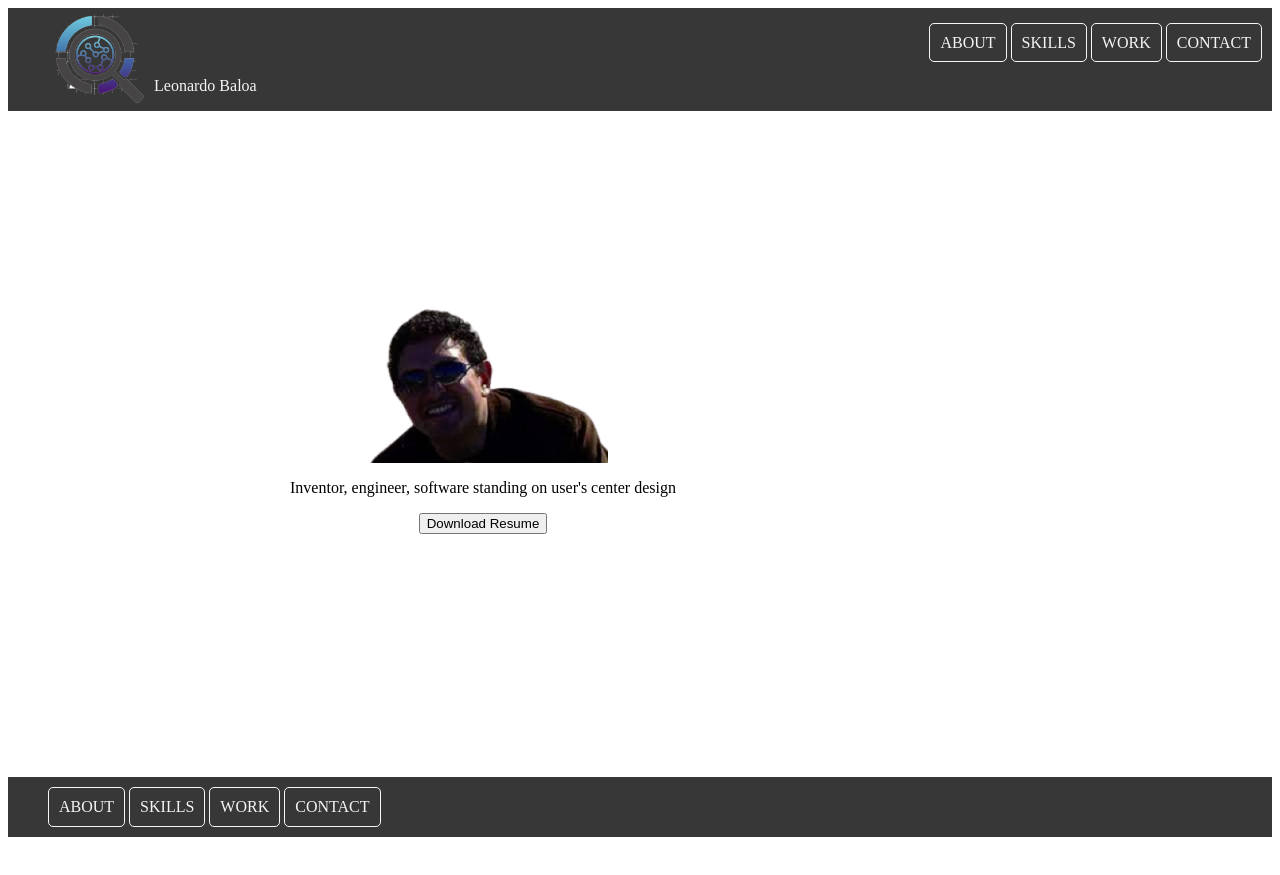
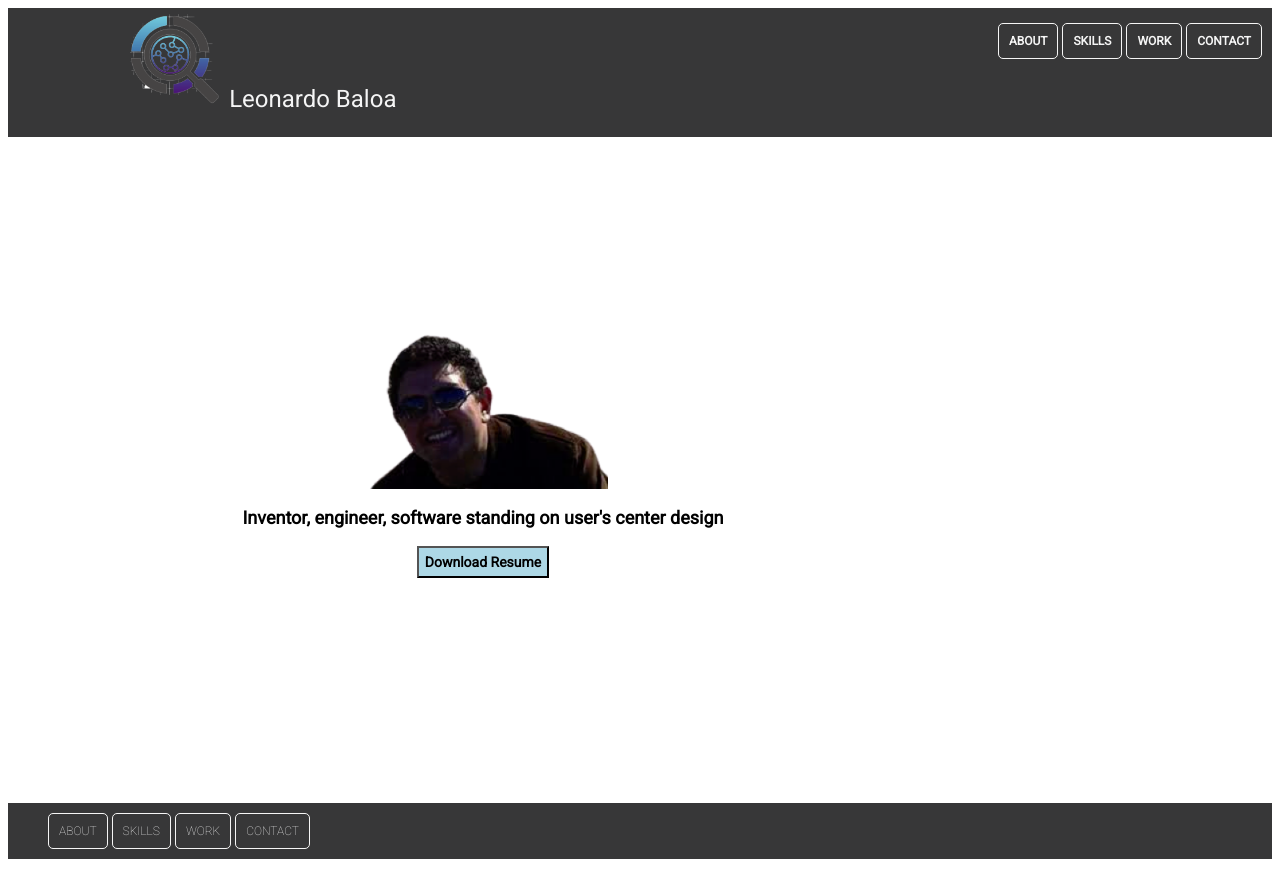
Before and after one commit to lbaloa/lbaloa.github.io, a plain HTML site: page index.html in a window 1280 px wide. Before the commit the page ends 853 px from the top, so only its background shows below. Drawn offline with Linux system fonts and the light colour scheme.

Commit message:
Final touches, added font and colors

```diff
--- a/css/index.css
+++ b/css/index.css
@@ -8,7 +8,7 @@ header {
             }
 
 .logo {
-    width: 23%;
+    width: 40%;
     display: inline-block;
     text-align: center;
     color: whitesmoke;
@@ -76,3 +76,38 @@ footer > ul > li {
     margin-left: auto;
     margin-right: auto;
 }
+
+.lightblue-button {
+    padding: 6px 6px 6px 6px;
+    background-color: lightblue;
+}
+
+.font-description {
+    font-family: 'Roboto', sans-serif;
+    font-size: 18px;
+    font-weight: 1000;
+}
+
+.font-button {
+    font-family: 'Roboto', sans-serif;
+    font-size: 14px;
+    font-weight: 1000;
+}
+
+.font-footer {
+    font-family: 'Roboto', sans-serif;
+    font-size: 12px;
+    font-weight: 100;
+}
+
+.font-header {
+    font-family: 'Roboto', sans-serif;
+    font-size: 12px;
+    font-weight: 1000;
+}
+
+.font-name {
+    font-family: 'Roboto', sans-serif;
+    font-size: 24px;
+    font-weight: 2000;
+}
--- a/index.html
+++ b/index.html
@@ -3,19 +3,23 @@
     <head>
         <title>Leonardo Baloa's portfolio</title>
         <link rel="stylesheet" href="css/index.css">
+        <style>
+            @import url('https://fonts.googleapis.com/css2?family=Open+Sans:wght@300;400;700&family=Roboto:wght@100;300;400&family=Satisfy&display=swap');
+            </style>
+
     </head>
     <body>
         <header>
-            <div class="logo">
+            <div class="logo" width=30%>
                 <img src="images/logo-no-background.png" alt="Logo picture" width="100">
-                <p class="center_text inline-block">Leonardo Baloa</p>
+                <p class="font-name inline-block">Leonardo Baloa</p>
             </div>
             <nav>
                 <ul>
-                    <li class="nav_button">ABOUT</li>
-                    <li class="nav_button">SKILLS</li>
-                    <li class="nav_button">WORK</li>
-                    <li class="nav_button">CONTACT</li>
+                    <li class="nav_button font-header">ABOUT</li>
+                    <li class="nav_button font-header">SKILLS</li>
+                    <li class="nav_button font-header">WORK</li>
+                    <li class="nav_button font-header">CONTACT</li>
                 </ul>
             </nav>
         </header>
@@ -23,17 +27,17 @@
         <section class="heroImg">
             <div class="theContent">
                 <img class="center" src="images/lb-no-background.png" alt="Leo's picture" width="50%">
-                <p class="center_text">Inventor, engineer, software standing on user's center design</p>
-                <button class="center">Download Resume</button>
+                <p class="center_text font-description">Inventor, engineer, software standing on user's center design</p>
+                <button class="center lightblue-button font-button">Download Resume</button>
             </div>
         </section>
     </body>
     <footer>
         <ul>
-            <li>ABOUT</li>
-            <li>SKILLS</li>
-            <li>WORK</li>
-            <li>CONTACT</li>
+            <li class="font-footer">ABOUT</li>
+            <li class="font-footer">SKILLS</li>
+            <li class="font-footer">WORK</li>
+            <li class="font-footer">CONTACT</li>
         </ul>
 
     </footer>
```
